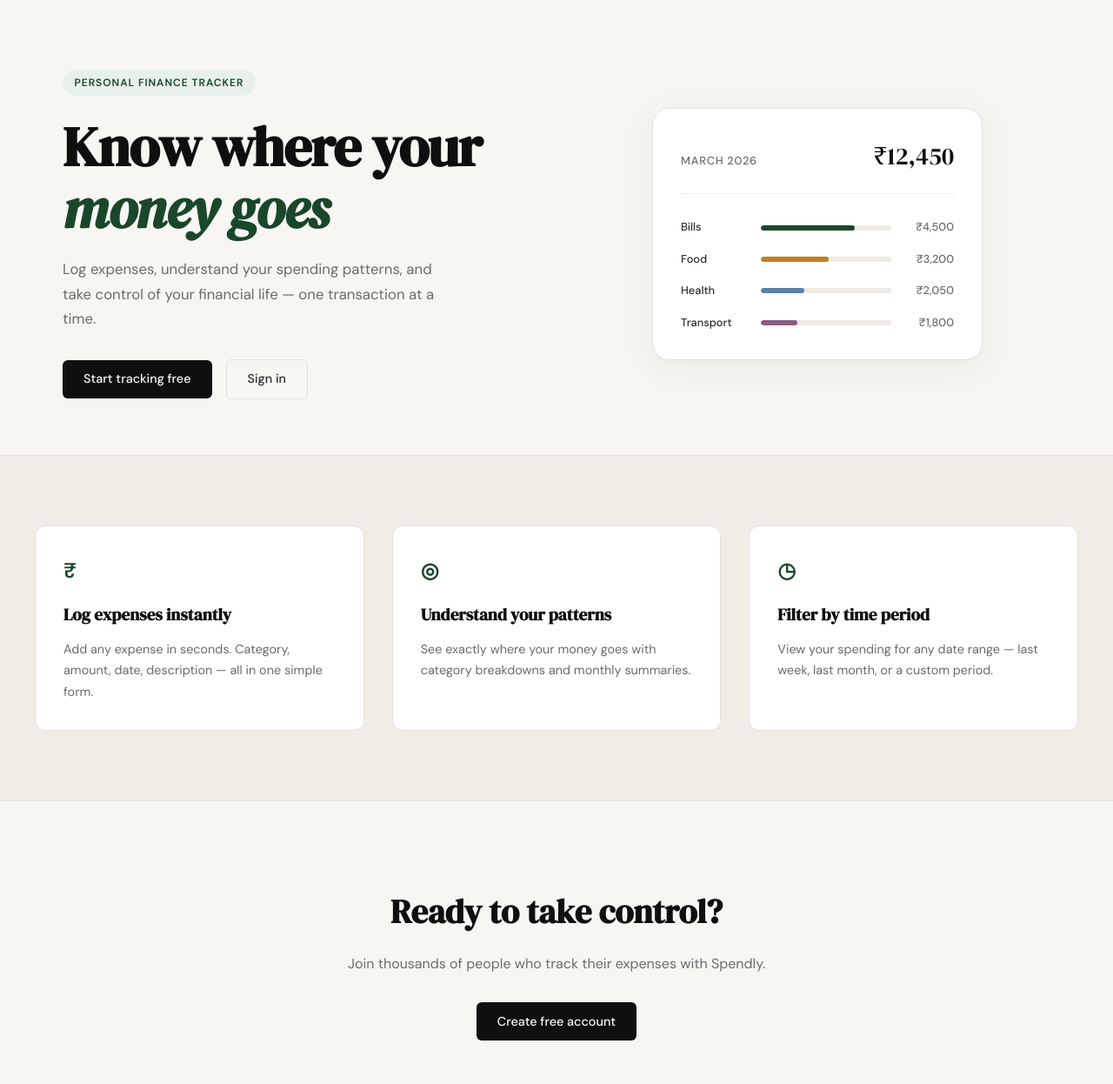
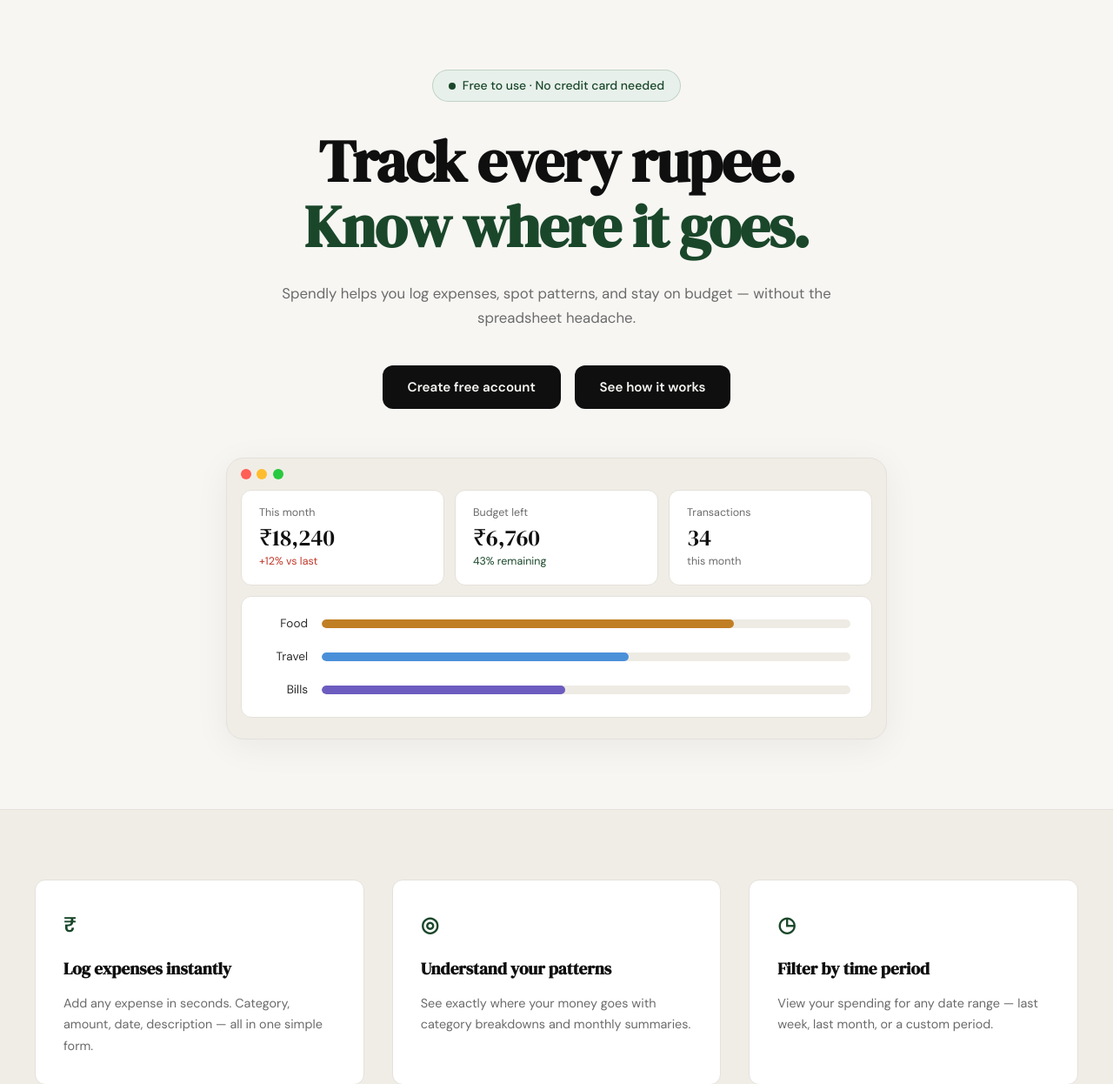
Before and after one commit to nipungarg/spendly, a Flask app: page / in a window 1280 px wide. Shown: the part 61-1307 px from the top of the page at 87% size. Run offline with Flask 3, Linux system fonts and the light colour scheme.

Commit message:
landing: redesign hero section to match mockup

```diff
--- /dev/null
+++ b/static/css/landing.css
@@ -0,0 +1,216 @@
+/* ------------------------------------------------------------------ */
+/* Hero — centered single-column layout                                */
+/* Overrides the two-column grid defined in style.css                  */
+/* ------------------------------------------------------------------ */
+
+.hero {
+    display: block;
+    padding: 5rem 2rem 5rem;
+    text-align: center;
+}
+
+/* ------------------------------------------------------------------ */
+/* Hero text block                                                      */
+/* ------------------------------------------------------------------ */
+
+.hero-center {
+    max-width: 680px;
+    margin: 0 auto 3.5rem;
+}
+
+.hero-pill-badge {
+    display: inline-flex;
+    align-items: center;
+    gap: 0.5rem;
+    background: var(--accent-light);
+    color: var(--accent);
+    border: 1px solid rgba(26, 71, 42, 0.18);
+    font-size: 0.875rem;
+    font-weight: 500;
+    padding: 0.4rem 1.1rem;
+    border-radius: 999px;
+    margin-bottom: 2rem;
+}
+
+.hero-pill-dot {
+    width: 8px;
+    height: 8px;
+    border-radius: 50%;
+    background: var(--accent);
+    flex-shrink: 0;
+}
+
+.hero-heading {
+    font-family: var(--font-display);
+    font-size: clamp(2.75rem, 6vw, 4.25rem);
+    line-height: 1.1;
+    letter-spacing: -0.02em;
+    color: var(--ink);
+    margin-bottom: 1.5rem;
+}
+
+.hero-heading-accent {
+    display: block;
+    color: var(--accent);
+}
+
+.hero-desc {
+    font-size: 1.05rem;
+    color: var(--ink-muted);
+    line-height: 1.7;
+    margin-bottom: 2.5rem;
+}
+
+.hero-btns {
+    display: flex;
+    gap: 1rem;
+    justify-content: center;
+}
+
+.btn-dark {
+    display: inline-block;
+    background: var(--ink);
+    color: var(--paper);
+    padding: 0.8rem 1.8rem;
+    border-radius: var(--radius-md);
+    font-family: var(--font-body);
+    font-size: 0.95rem;
+    font-weight: 600;
+    text-decoration: none;
+    transition: background 0.2s;
+}
+
+.btn-dark:hover { background: var(--accent); }
+
+/* ------------------------------------------------------------------ */
+/* Browser mock                                                         */
+/* ------------------------------------------------------------------ */
+
+.hero-mock-browser {
+    max-width: 760px;
+    margin: 0 auto;
+    background: var(--paper-warm);
+    border: 1px solid var(--border);
+    border-radius: var(--radius-lg);
+    overflow: hidden;
+    box-shadow: 0 8px 40px rgba(0, 0, 0, 0.06);
+}
+
+.mock-browser-chrome {
+    display: flex;
+    align-items: center;
+    gap: 0.4rem;
+    padding: 0.75rem 1rem;
+}
+
+.chrome-dot {
+    width: 12px;
+    height: 12px;
+    border-radius: 50%;
+    display: inline-block;
+}
+
+.chrome-dot-red    { background: #ff5f57; }
+.chrome-dot-yellow { background: #ffbd2e; }
+.chrome-dot-green  { background: #27c93f; }
+
+.mock-browser-body {
+    padding: 0 1rem 1.5rem;
+    display: flex;
+    flex-direction: column;
+    gap: 0.75rem;
+}
+
+/* ------------------------------------------------------------------ */
+/* Stat cards                                                           */
+/* ------------------------------------------------------------------ */
+
+.mock-stats-grid {
+    display: grid;
+    grid-template-columns: repeat(3, 1fr);
+    gap: 0.75rem;
+}
+
+.mock-stat {
+    background: var(--paper-card);
+    border: 1px solid var(--border);
+    border-radius: var(--radius-md);
+    padding: 1rem 1.25rem;
+    display: flex;
+    flex-direction: column;
+    gap: 0.2rem;
+    text-align: left;
+}
+
+.mock-stat-label {
+    font-size: 0.78rem;
+    color: var(--ink-muted);
+}
+
+.mock-stat-value {
+    font-family: var(--font-display);
+    font-size: 1.65rem;
+    color: var(--ink);
+    line-height: 1.15;
+}
+
+.mock-stat-sub {
+    font-size: 0.78rem;
+    color: var(--ink-muted);
+}
+
+.mock-stat-red   { color: var(--danger); }
+.mock-stat-green { color: var(--accent); }
+
+/* ------------------------------------------------------------------ */
+/* Category bar chart                                                   */
+/* ------------------------------------------------------------------ */
+
+.mock-bars-card {
+    background: var(--paper-card);
+    border: 1px solid var(--border);
+    border-radius: var(--radius-md);
+    padding: 1.25rem 1.5rem;
+    display: flex;
+    flex-direction: column;
+    gap: 1rem;
+    text-align: left;
+}
+
+.mock-catbar {
+    display: grid;
+    grid-template-columns: 52px 1fr;
+    align-items: center;
+    gap: 1rem;
+}
+
+.mock-catbar-label {
+    font-size: 0.85rem;
+    color: var(--ink-soft);
+    text-align: right;
+}
+
+.mock-catbar-track {
+    height: 10px;
+    background: var(--border-soft);
+    border-radius: 999px;
+    overflow: hidden;
+}
+
+.mock-catbar-fill {
+    height: 100%;
+    border-radius: 999px;
+}
+
+.mock-catbar-amber  { background: #c17f24; }
+.mock-catbar-blue   { background: #4a90d9; }
+.mock-catbar-indigo { background: #6c5cbf; }
+
+/* ------------------------------------------------------------------ */
+/* Responsive                                                           */
+/* ------------------------------------------------------------------ */
+
+@media (max-width: 600px) {
+    .mock-stats-grid { grid-template-columns: 1fr; }
+    .hero-btns { flex-direction: column; align-items: center; }
+}
--- a/templates/landing.html
+++ b/templates/landing.html
@@ -2,59 +2,73 @@
 
 {% block title %}Spendly — Track Every Rupee{% endblock %}
 
+{% block head %}
+<link rel="stylesheet" href="{{ url_for('static', filename='css/landing.css') }}">
+{% endblock %}
+
 {% block content %}
 
 <section class="hero">
-    <div class="hero-inner">
-        <div class="hero-badge">Personal Finance Tracker</div>
-        <h1 class="hero-title">
-            Know where your<br>
-            <em>money goes</em>
+    <div class="hero-center">
+        <div class="hero-pill-badge">
+            <span class="hero-pill-dot"></span>Free to use · No credit card needed
+        </div>
+        <h1 class="hero-heading">
+            Track every rupee.<br>
+            <span class="hero-heading-accent">Know where it goes.</span>
         </h1>
-        <p class="hero-subtitle">
-            Log expenses, understand your spending patterns,
-            and take control of your financial life —
-            one transaction at a time.
+        <p class="hero-desc">
+            Spendly helps you log expenses, spot patterns, and stay
+            on budget — without the spreadsheet headache.
         </p>
-        <div class="hero-actions">
-            <a href="{{ url_for('register') }}" class="btn-primary">Start tracking free</a>
-            <a href="{{ url_for('login') }}" class="btn-ghost">Sign in</a>
+        <div class="hero-btns">
+            <a href="{{ url_for('register') }}" class="btn-dark">Create free account</a>
+            <a href="#" class="btn-dark">See how it works</a>
         </div>
     </div>
-    <div class="hero-visual">
-        <div class="mock-card">
-            <div class="mock-card-header">
-                <span class="mock-label">March 2026</span>
-                <span class="mock-total">₹12,450</span>
+
+    <div class="hero-mock-browser">
+        <div class="mock-browser-chrome">
+            <span class="chrome-dot chrome-dot-red"></span>
+            <span class="chrome-dot chrome-dot-yellow"></span>
+            <span class="chrome-dot chrome-dot-green"></span>
+        </div>
+        <div class="mock-browser-body">
+            <div class="mock-stats-grid">
+                <div class="mock-stat">
+                    <span class="mock-stat-label">This month</span>
+                    <span class="mock-stat-value">₹18,240</span>
+                    <span class="mock-stat-sub mock-stat-red">+12% vs last</span>
+                </div>
+                <div class="mock-stat">
+                    <span class="mock-stat-label">Budget left</span>
+                    <span class="mock-stat-value">₹6,760</span>
+                    <span class="mock-stat-sub mock-stat-green">43% remaining</span>
+                </div>
+                <div class="mock-stat">
+                    <span class="mock-stat-label">Transactions</span>
+                    <span class="mock-stat-value">34</span>
+                    <span class="mock-stat-sub">this month</span>
+                </div>
             </div>
-            <div class="mock-bars">
-                <div class="mock-bar-row">
-                    <span class="mock-cat">Bills</span>
-                    <div class="mock-bar-track">
-                        <div class="mock-bar" style="width: 72%"></div>
+            <div class="mock-bars-card">
+                <div class="mock-catbar">
+                    <span class="mock-catbar-label">Food</span>
+                    <div class="mock-catbar-track">
+                        <div class="mock-catbar-fill mock-catbar-amber" style="width: 78%"></div>
                     </div>
-                    <span class="mock-amt">₹4,500</span>
                 </div>
-                <div class="mock-bar-row">
-                    <span class="mock-cat">Food</span>
-                    <div class="mock-bar-track">
-                        <div class="mock-bar mock-bar-2" style="width: 52%"></div>
+                <div class="mock-catbar">
+                    <span class="mock-catbar-label">Travel</span>
+                    <div class="mock-catbar-track">
+                        <div class="mock-catbar-fill mock-catbar-blue" style="width: 58%"></div>
                     </div>
-                    <span class="mock-amt">₹3,200</span>
                 </div>
-                <div class="mock-bar-row">
-                    <span class="mock-cat">Health</span>
-                    <div class="mock-bar-track">
-                        <div class="mock-bar mock-bar-3" style="width: 33%"></div>
+                <div class="mock-catbar">
+                    <span class="mock-catbar-label">Bills</span>
+                    <div class="mock-catbar-track">
+                        <div class="mock-catbar-fill mock-catbar-indigo" style="width: 46%"></div>
                     </div>
-                    <span class="mock-amt">₹2,050</span>
-                </div>
-                <div class="mock-bar-row">
-                    <span class="mock-cat">Transport</span>
-                    <div class="mock-bar-track">
-                        <div class="mock-bar mock-bar-4" style="width: 28%"></div>
-                    </div>
-                    <span class="mock-amt">₹1,800</span>
                 </div>
             </div>
         </div>
```
